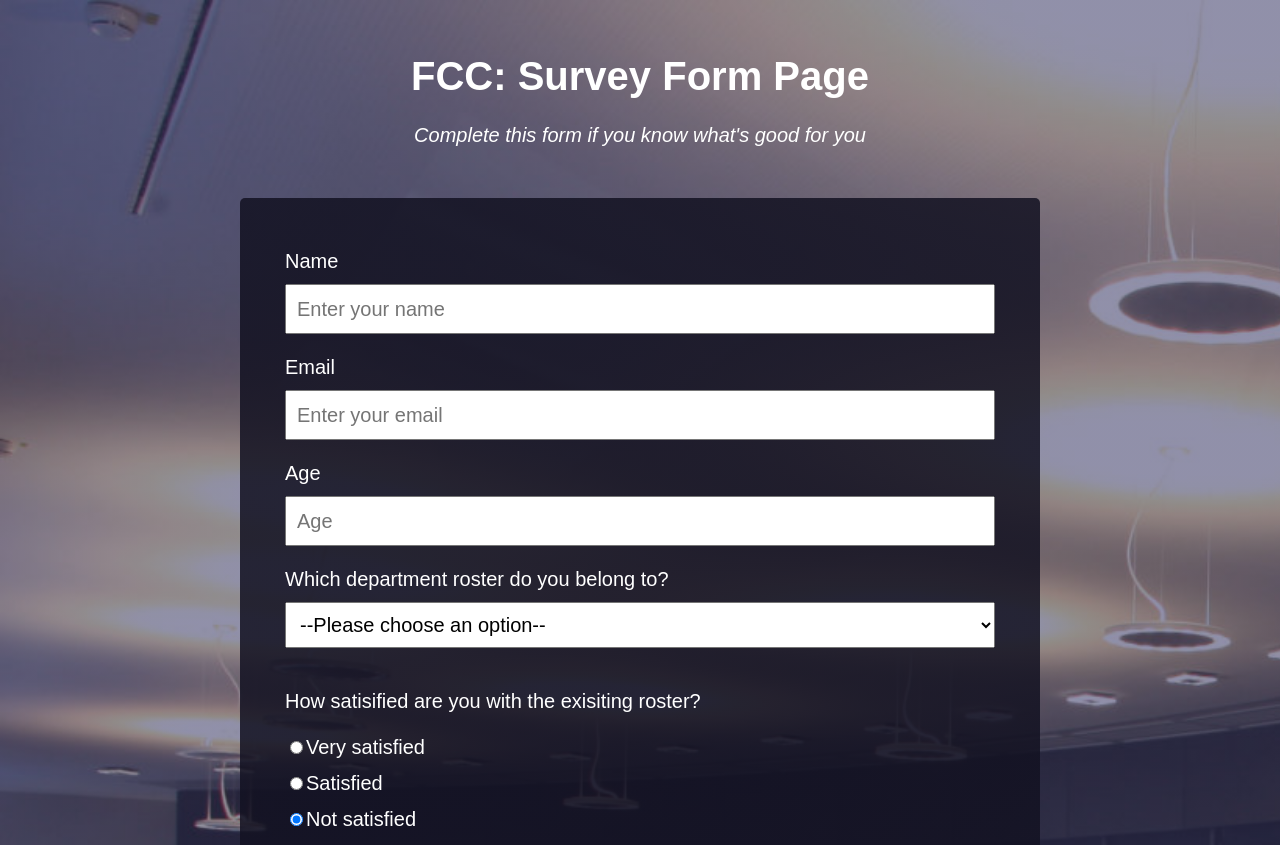
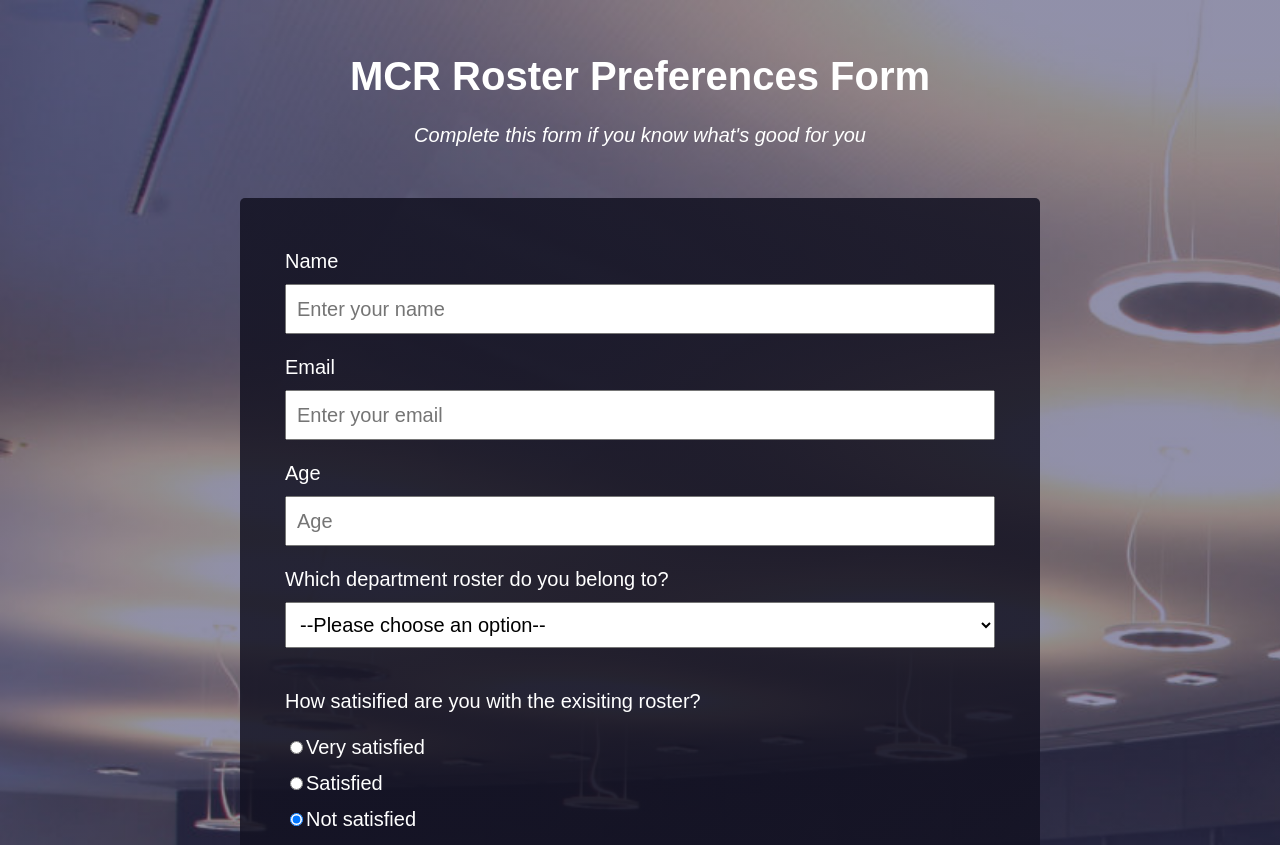
Before and after one commit to rvass/fcc-survey-form, a plain HTML site: page _site/index.html in a window 1280 px wide. Shown: the top 845 px of the page. Drawn offline with Linux system fonts and the light colour scheme.

Commit message:
title edit

```diff
--- a/_site/index.html
+++ b/_site/index.html
@@ -1,12 +1,12 @@
 <!DOCTYPE html>
 <html>
     <head>
-        <title>Roster Preference Form</title>
+        <title>FCC: Survey Form Page</title>
         <link rel="stylesheet" href="styles.css" type="text/css" />
     </head>
     <body>
         <header>
-            <h1 id="title">FCC: Survey Form Page</h1>
+            <h1 id="title">MCR Roster Preferences Form</h1>
             <p id="description">Complete this form if you know what's good for you</p>
         </header>
         <form id="survey-form" action="mailto:rvass@npcmedia.com.au">
```
Also changed, not shown: index.html (+2 -2 lines).
